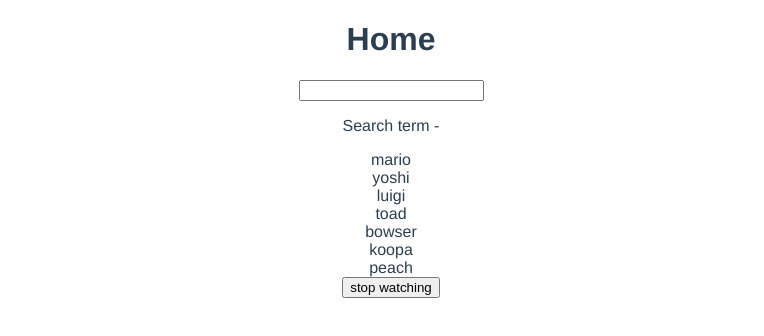
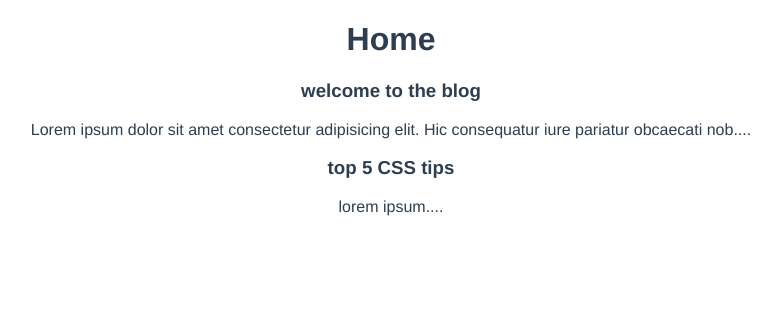
Before and after one commit to geostojanov/dojo-blog, a Vue app: page / in a window 1280 px wide. Shown: the top 336 px of the page, without its empty margins (249-1013 px from the left). Built offline with nearby package versions, Linux system fonts and the light colour scheme.

Commit message:
Lesson 77 - using props in the setup function - Done

```diff
--- /dev/null
+++ b/src/components/PostList.vue
@@ -0,0 +1,22 @@
+<template>
+  <div class="post-list">
+    <div :key="post.id" v-for="post in posts">
+      <SinglePost :post="post" />
+    </div>
+  </div>
+</template>
+
+<script>
+import SinglePost from './SinglePost.vue'
+export default {
+  props: ['posts'],
+  components: { SinglePost },
+  setup(props) {
+    console.log(props.posts)
+  }
+}
+</script>
+
+<style>
+
+</style>
--- /dev/null
+++ b/src/components/SinglePost.vue
@@ -0,0 +1,24 @@
+<template>
+  <div class="post">
+    <h3>{{ post.title }}</h3>
+    <p>{{ snippet }}</p>
+  </div>
+</template>
+
+<script>
+import { computed } from '@vue/runtime-core'
+export default {
+  props: ['post'],
+  setup(props) {
+    const snippet = computed(() => {
+      return props.post.body.substring(0, 100) + '....'
+    })
+
+    return { snippet }
+  }
+}
+</script>
+
+<style>
+
+</style>
--- a/src/views/HomeView.vue
+++ b/src/views/HomeView.vue
@@ -1,43 +1,26 @@
 <template>
   <div class="home">
     <h1>Home</h1>
-    <input type="text" v-model="search">
-    <p>Search term - {{ search }}</p>
-    <div :key='name' v-for="name in namesFiltered">{{ name }}</div>
-    <button @click="handeClick">stop watching</button>
+    <PostList :posts="posts"/>
   </div>
 </template>
 
 <script>
-import { ref, computed } from '@vue/reactivity'
-import { watch, watchEffect } from '@vue/runtime-core'
+import PostList from '../components/PostList.vue'
+import { ref } from '@vue/reactivity'
 
 
 export default {
   name: 'HomeView',
+  components: { PostList },
   setup() {
 
-    const search = ref('')
-    const names = ref(['mario', 'yoshi', 'luigi', 'toad', 'bowser', 'koopa', 'peach'])
+    const posts = ref([
+      { title: 'welcome to the blog', body: 'Lorem ipsum dolor sit amet consectetur adipisicing elit. Hic consequatur iure pariatur obcaecati nobis cupiditate repellendus, laboriosam voluptates aliquam doloribus consectetur voluptas, atque nisi necessitatibus quidem ullam alias labore possimus quisquam illum placeat sint? Repudiandae unde vero culpa molestiae quidem odit, iusto assumenda quis nobis quas cum ea? Maiores quae inventore placeat rerum eligendi accusamus nobis sequi distinctio consequatur et deleniti provident, officia vel, adipisci eaque eveniet! Nulla itaque asperiores, voluptates rem quos dolores reprehenderit fugiat nesciunt ea, molestias porro maiores ut sed ducimus sapiente iusto natus modi odit cupiditate eaque quisquam iure doloribus distinctio laborum. Maxime nemo rem provident?', id: 1 },
+      { title: 'top 5 CSS tips', body: 'lorem ipsum', id: 2 },
+    ])
 
-    const stopWatch = watch(search, () => {
-      console.log('watch functon ran.')
-    })
-
-    const stopEffect = watchEffect(() => {
-      console.log('watchEffect function ran.')
-    })
-
-    const namesFiltered = computed(() => {
-      return names.value.filter(name => name.includes(search.value))
-    })
-
-    const handeClick = () => {
-      stopWatch();
-      stopEffect();
-    }
-
-    return { names, search, namesFiltered, handeClick }
+    return { posts }
   }
 }
 </script>
```
